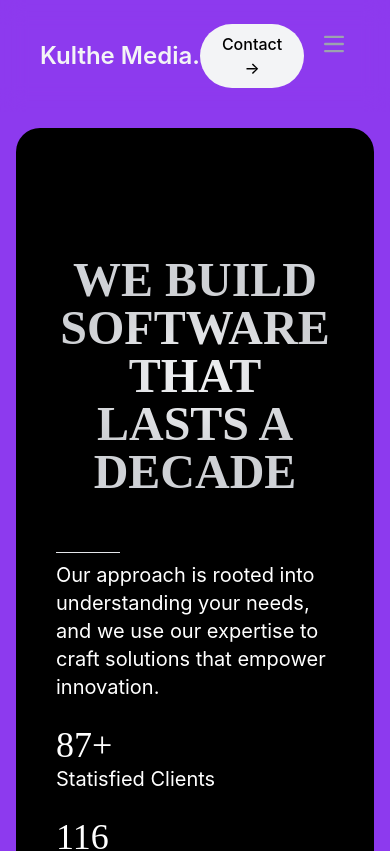
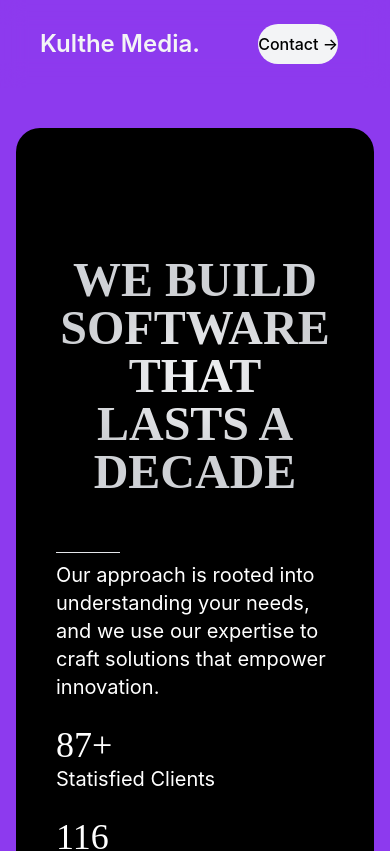
Before and after one commit to kultheco/kulthemedia-web, a React (Create React App) app: page / in a window 390 px wide. Shown: the top 851 px of the page. Built offline with nearby package versions, Linux system fonts and the light colour scheme.

Commit message:
stuff here and there

```diff
--- a/src/components/common/Navbar.jsx
+++ b/src/components/common/Navbar.jsx
@@ -34,14 +34,14 @@ const Navbar = () => {
         <div className="flex md:order-2">
           <button
             type="button"
-            className="focus:ring-4 focus:outline-none  font-medium rounded-full text-base lg:text-lg px-5 py-2 lg:px-8 lg:py-3 text-center mr-3 md:mr-0 bg-gray-100 hover:bg-gray-900 hover:text-white transition duration-300"
+            className="focus:ring-4 focus:outline-none font-medium rounded-full text-base lg:text-lg px- py-2 lg:px-8 lg:py-3 text-center mr-3 md:mr-0 bg-gray-100 hover:bg-gray-900 hover:text-white transition duration-300"
           >
             Contact &rarr;
           </button>
           <button
             data-collapse-toggle="navbar-sticky"
             type="button"
-            className="inline-flex items-center p-2 w-10 h-10 justify-center text-sm  rounded-lg md:hidden  focus:outline-none focus:ring-2  text-gray-400 hover:bg-gray-700 focus:ring-gray-600"
+            className=" items-center hidden p-2 w-10 h-10 justify-center text-sm  rounded-lg md:hidden  focus:outline-none focus:ring-2  text-gray-400 hover:bg-gray-700 focus:ring-gray-600"
             aria-controls="navbar-sticky"
             aria-expanded="false"
           >
```
